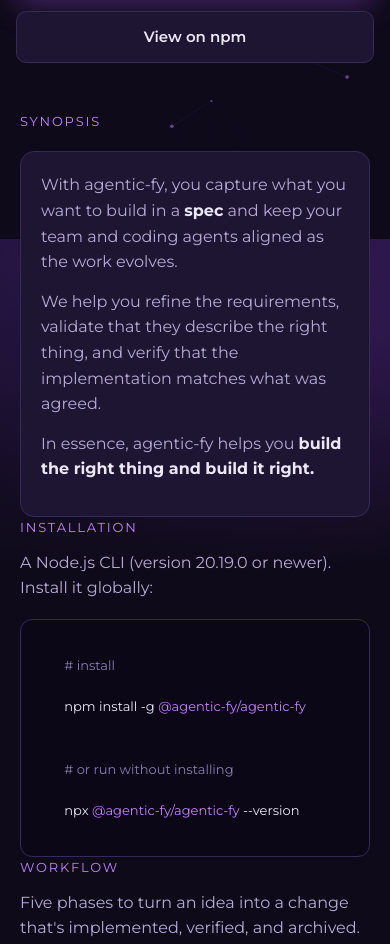
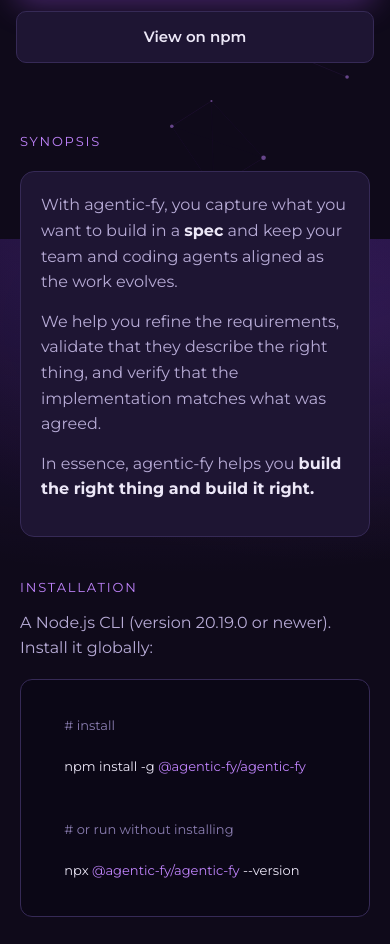
Before and after one commit to agentic-fy/agentic-fy, a website: page docs/index.html in a window 390 px wide. Shown: the part 605-1549 px from the top of the page. Drawn offline with Linux system fonts and the light colour scheme.

Commit message:
FIX(CSS): fix the css doc

```diff
--- a/docs/assets/css/style.css
+++ b/docs/assets/css/style.css
@@ -312,7 +312,7 @@ footer { border-top: 1px solid var(--border); padding: 40px 0; margin-top: 40px;
   .cta-row { flex-direction: column; align-items: stretch; }
   .btn { justify-content: center; width: 100%; padding: 13px 18px; }
 
-  section.block { padding: 0 20px 0 20px; }
+  section.block { padding: 20px 20px 20px 20px; }
   .synopsis { padding: 20px; }
 
   .grid, .flow { grid-template-columns: 1fr; }
```
